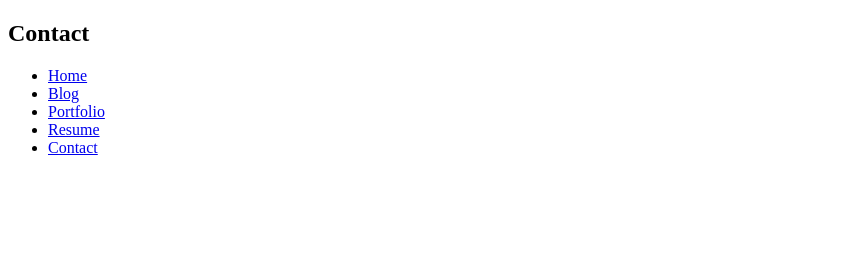
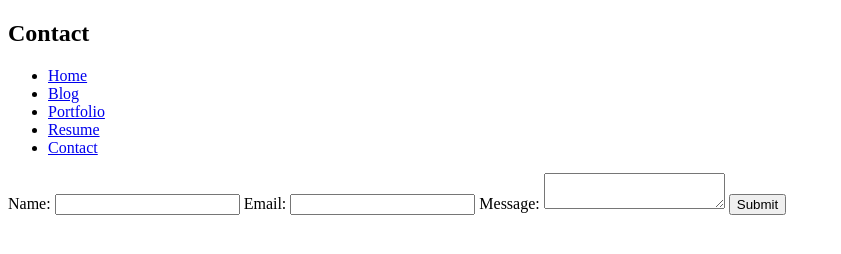
Before and after one commit to HoldenEv/HoldenEv.github.io, a plain HTML site: page contact.html in a window 1280 px wide. Shown: the whole page, without its empty margins (0-841 px from the left). Drawn offline with Linux system fonts and the light colour scheme.

Commit message:
feat: added basic contact form to contact.html

```diff
--- a/contact.html
+++ b/contact.html
@@ -8,6 +8,7 @@
 
   <nav class="navbar">
     <h1 class="logo">Contact</h1>
+
       <ul class="nav-list">
         <li><a href="index.html">Home</a></li>
         <li><a href="blog.html">Blog</a></li>
@@ -17,7 +18,15 @@
       </ul>
   </nav>
   <main>
-
+    <form id="contact-form">
+      <label for="name">Name: </label>
+      <input type="text" id="name">
+      <label for="email">Email: </label>
+      <input type="email" id="email">
+      <label for="message-box">Message: </label>
+      <textarea id="message-box"></textarea>
+      <input type="submit" id="submit">
+    </form>
   </main>
   <footer class="footer">
 
```
